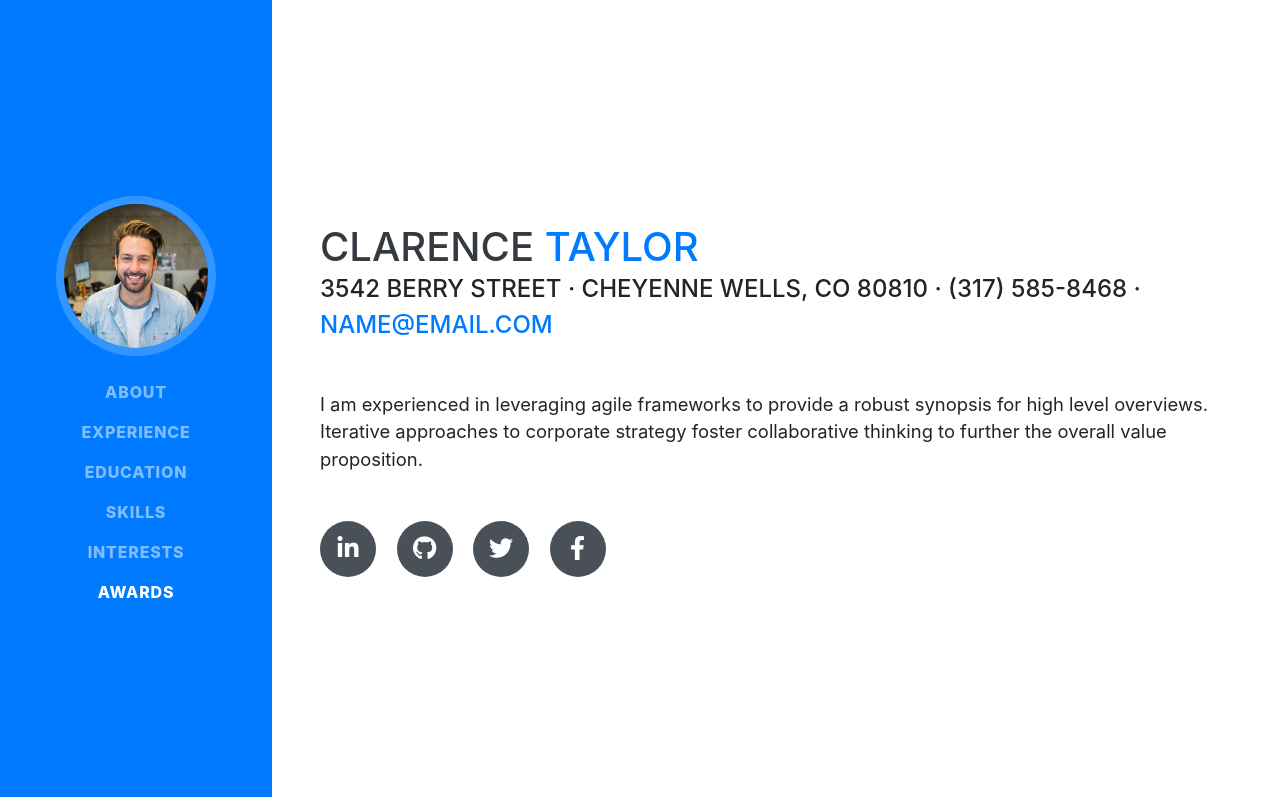
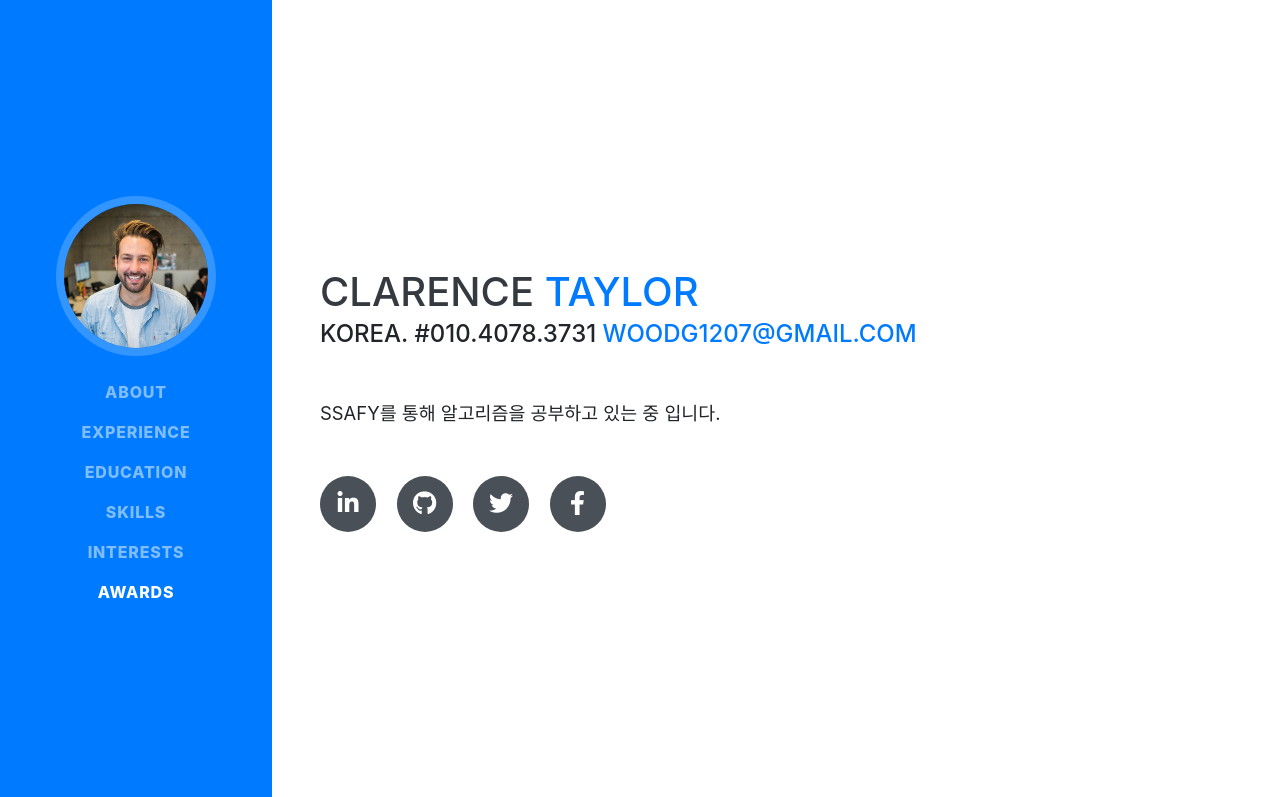
Before and after one commit to woodg1207/woodg1207.github.io, a website with bundled scripts: page index.html in a window 1280 px wide. Shown: the top 797 px of the page. Built offline with nearby package versions, Linux system fonts and the light colour scheme; a web font is replaced by a local one.

Commit message:
second commit

```diff
--- a/index.html
+++ b/index.html
@@ -27,7 +27,7 @@
 
   <nav class="navbar navbar-expand-lg navbar-dark bg-primary fixed-top" id="sideNav">
     <a class="navbar-brand js-scroll-trigger" href="#page-top">
-      <span class="d-block d-lg-none">Clarence Taylor</span>
+      <span class="d-block d-lg-none">Dong Gyun.WOO</span>
       <span class="d-none d-lg-block">
         <img class="img-fluid img-profile rounded-circle mx-auto mb-2" src="img/profile.jpg" alt="">
       </span>
@@ -66,10 +66,10 @@
         <h1 class="mb-0">Clarence
           <span class="text-primary">Taylor</span>
         </h1>
-        <div class="subheading mb-5">3542 Berry Street · Cheyenne Wells, CO 80810 · (317) 585-8468 ·
-          <a href="mailto:name@email.com">name@email.com</a>
+        <div class="subheading mb-5"> Korea. #010.4078.3731
+          <a href="mailto:name@email.com">woodg1207@gmail.com</a>
         </div>
-        <p class="lead mb-5">I am experienced in leveraging agile frameworks to provide a robust synopsis for high level overviews. Iterative approaches to corporate strategy foster collaborative thinking to further the overall value proposition.</p>
+        <p class="lead mb-5"> SSAFY를 통해 알고리즘을 공부하고 있는 중 입니다. </p>
         <div class="social-icons">
           <a href="#">
             <i class="fab fa-linkedin-in"></i>
```
